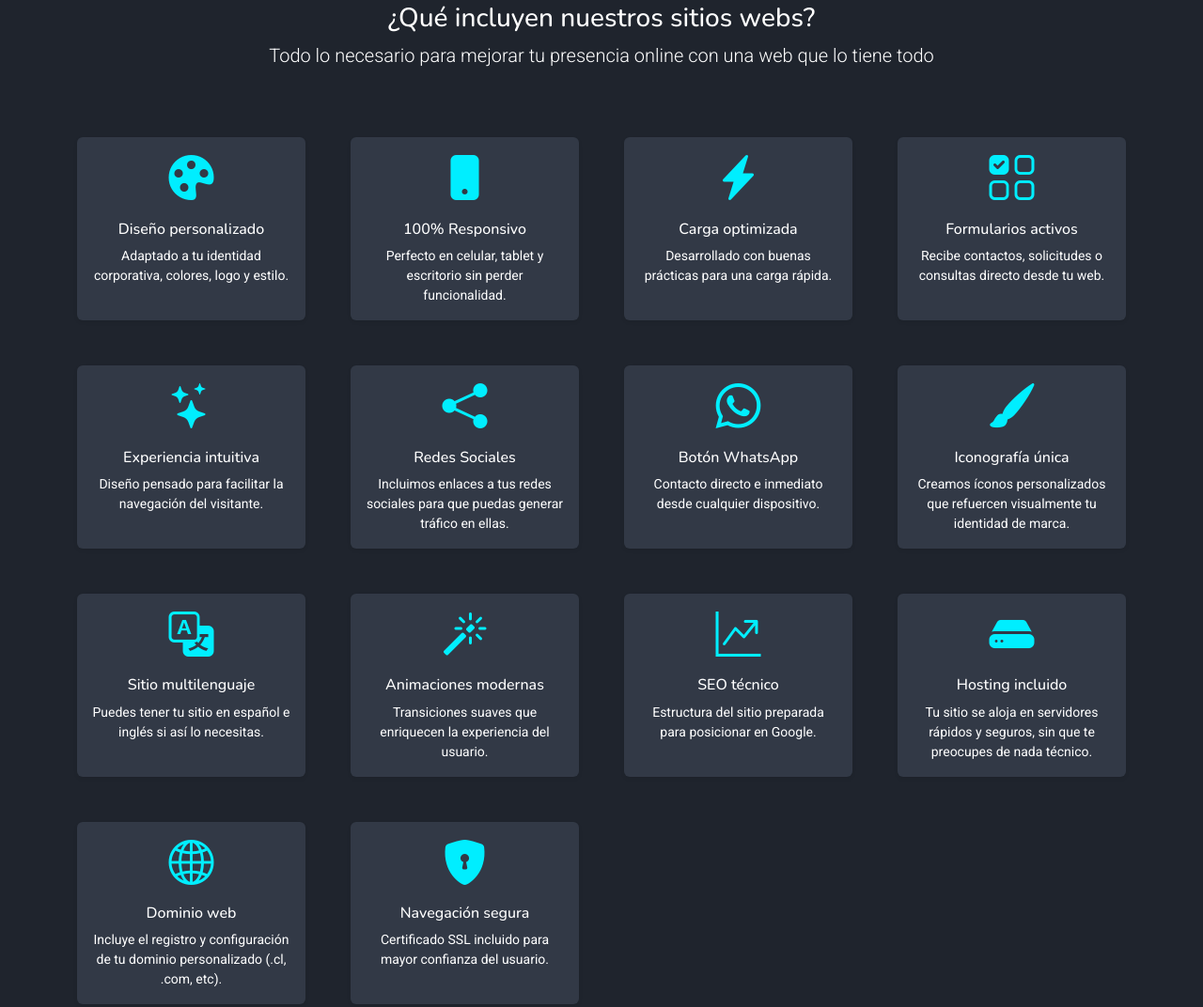
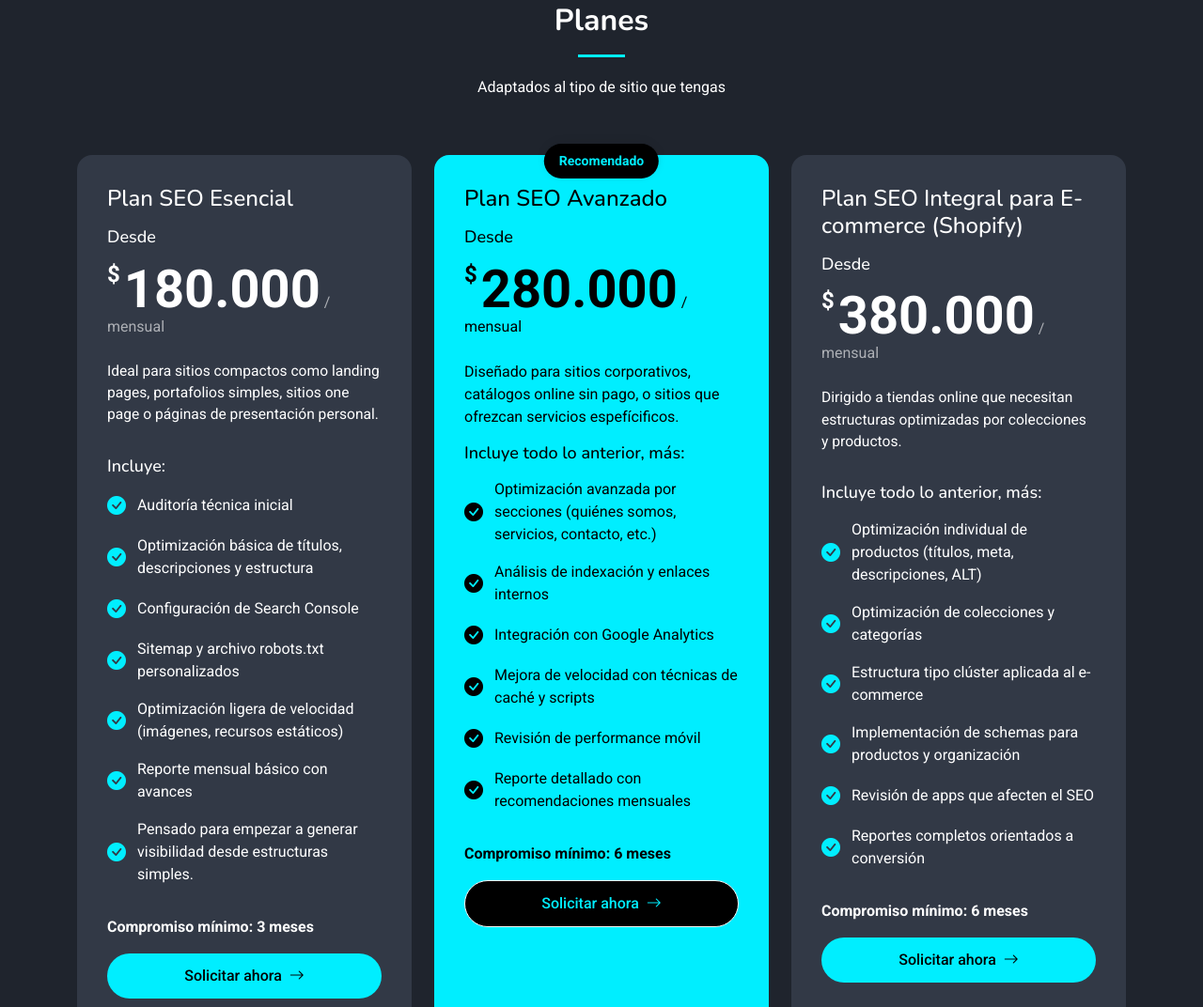
Before and after one commit to Pinknoisecc/acc-innovations, a plain HTML site: page posicionamiento-seo.html in a window 1280 px wide. Shown: the part 3656-4728 px from the top of the page at 94% size. Drawn offline with nearby package versions, Linux system fonts and the light colour scheme.

Commit message:
sección SEO

```diff
--- a/posicionamiento-seo.html
+++ b/posicionamiento-seo.html
@@ -6,9 +6,9 @@
   <meta content="width=device-width, initial-scale=1.0" name="viewport">
   <title>ACC INNOVATIONS | Posicionamiento SEO</title>
   <meta name="description" content="">
-  <meta name="keywords" content="Posicionamiento SEO, Posicionamiento web, SEO, Marketing digital, Acc Innovations,
-  Posicionamiento en Google, SEO en Chile, SEO para empresas, SEO para negocios, SEO para pymes,
-  SEO para emprendedores, SEO para tiendas online, SEO para sitios web, SEO para blogs, SEO para redes sociales,">
+  <meta name="keywords" content="Posicionamiento SEO olmué, Posicionamiento web olmué, SEO, Marketing digital olmué, Acc Innovations,
+  Posicionamiento en Google olmué, SEO en Chile, SEO para empresas olmué, SEO para negocios olmué, SEO para pymes olmué,
+  SEO para emprendedores olmué, SEO para tiendas online olmué, SEO para sitios web olmué, SEO para blogs olmué, SEO para redes sociales olmué,">
 
   <!-- Favicons -->
   <link href="assets/img/favicon.png" rel="icon">
@@ -183,7 +183,7 @@
           <div class="arrow arrow-left" onclick="scrollTabs('left')">&#10094;</div>
           <div class="d-lg-none mb-3" data-aos="fade-up" data-aos-delay="50">
             <div id="mobile-tabs" class="nav nav-pills flex-nowrap overflow-auto" role="tablist">
-              <a class="nav-link active" data-bs-toggle="pill" href="#corporativos" role="tab">
+              <a class="nav-link active" data-bs-toggle="pill" href="#como-funciona" role="tab">
                 <i class="bi bi-buildings me-1"></i>¿Cómo funciona el SEO?
               </a>
               <a class="nav-link" data-bs-toggle="pill" href="#seo-tecnico" role="tab">
@@ -196,7 +196,7 @@
               <a class="nav-link" data-bs-toggle="pill" href="#seo-ecommerce" role="tab">
                 <i class="bi bi-cart-check me-1"></i>SEO para tiendas online
               </a>
-              <a class="nav-link" data-bs-toggle="pill" href="##seo-local" role="tab">
+              <a class="nav-link" data-bs-toggle="pill" href="#seo-local" role="tab">
                 <i class="bi bi-grid me-1"></i>SEO local
               </a>
               <a class="nav-link" data-bs-toggle="pill" href="#resultados-y-metricas" role="tab">
@@ -220,25 +220,25 @@
           <div class="service-box">
             <h4>Lo que necesitas saber</h4>
             <div class="services-list nav flex-column nav-pills" id="v-pills-tab" role="tablist" aria-orientation="vertical">
-              <a class="nav-link active" id="corporativos-tab" data-bs-toggle="pill" href="#como-funciona" role="tab">
+              <a class="nav-link active" id="como-funciona-tab" data-bs-toggle="pill" href="#como-funciona" role="tab">
                 <i class="bi bi-buildings me-2"></i>¿Cómo funciona el SEO?
               </a>
-              <a class="nav-link" id="landing-tab" data-bs-toggle="pill" href="#seo-tecnico" role="tab">
+              <a class="nav-link" id="seo-tecnico-tab" data-bs-toggle="pill" href="#seo-tecnico" role="tab">
                 <i class="bi bi-bullseye me-2"></i>SEO Técnico
               </a>
-              <a class="nav-link" id="portafolio-tab" data-bs-toggle="pill" href="#seo-en-contenidos" role="tab">
+              <a class="nav-link" id="seo-en-contenidos-tab" data-bs-toggle="pill" href="#seo-en-contenidos" role="tab">
                 <i class="bi bi-person-workspace me-2"></i>SEO en contenidos
               </a>
-              <a class="nav-link" id="ecommerce-tab" data-bs-toggle="pill" href="#seo-ecommerce" role="tab">
+              <a class="nav-link" id="seo-ecommerce-tab" data-bs-toggle="pill" href="#seo-ecommerce" role="tab">
                 <i class="bi bi-cart-check me-2"></i>SEO para tiendas online
               </a>
-              <a class="nav-link" id="catalogo-tab" data-bs-toggle="pill" href="#seo-local" role="tab">
+              <a class="nav-link" id="seo-local-tab" data-bs-toggle="pill" href="#seo-local" role="tab">
                 <i class="bi bi-grid me-2"></i>SEO local
               </a>
-              <a class="nav-link" id="onepage-tab" data-bs-toggle="pill" href="#resultados-y-metricas" role="tab">
+              <a class="nav-link" id="resultados-y-metricas-tab" data-bs-toggle="pill" href="#resultados-y-metricas" role="tab">
                 <i class="bi bi-file-earmark-richtext me-2"></i>Resultados y métricas
               </a>
-              <a class="nav-link" id="reservas-tab" data-bs-toggle="pill" href="#porque-nosotros" role="tab">
+              <a class="nav-link" id="porque-nosotros-tab" data-bs-toggle="pill" href="#porque-nosotros" role="tab">
                 <i class="bi bi-calendar-check me-2"></i>¿Por qué hacerlo con nosotros?
               </a>
             </div>
@@ -828,172 +828,176 @@
 </div>
 
 
-        <!--¿Qué incluyen?-->
-        <section>
-          <div class="container">
-            <div class="text-center">
-              <h3>¿Qué incluyen nuestros sitios webs?</h3>
-              <p class="lead">Todo lo necesario  para mejorar tu presencia online con una web que lo tiene todo</p>
+            <!-- Pricing Section -->
+    <section id="pricing" class="pricing section light-background">
 
-              <div class="row g-5 text-center mt-4">
-                <!-- Diseño personalizado -->
-                <div class="col-6 col-md-3">
-                  <div class="card border-0 shadow-sm h-100">
-                    <div class="card-body">
-                      <i class="bi bi-palette-fill display-5 text-primary mb-3"></i>
-                      <h6 class="card-title">Diseño personalizado</h6>
-                      <p class="card-text small">Adaptado a tu identidad corporativa, colores, logo y estilo.</p>
+      <!-- Section Title -->
+      <div class="container section-title" data-aos="fade-up">
+        <h2>Planes</h2>
+        <p>Adaptados al tipo de sitio que tengas</p>
+      </div><!-- End Section Title -->
+
+      <div class="container" data-aos="fade-up" data-aos-delay="100">
+
+        <div class="row g-4 justify-content-center">
+
+          <!-- Esensial Plan -->
+          <div class="col-lg-4" data-aos="fade-up" data-aos-delay="100">
+            <div class="pricing-card">
+              <h3>Plan SEO Esencial</h3>
+              <h4>Desde</h4>
+              <div class="price">
+                <span class="currency">$</span>
+                <span class="amount">180.000</span>
+                <span class="period">/ mensual</span>
               </div>
+              <p class="description">Ideal para sitios compactos como landing pages, portafolios simples, sitios one page o páginas de presentación personal.</p>
+
+              <h4>Incluye:</h4>
+              <ul class="features-list">
+                <li>
+                  <i class="bi bi-check-circle-fill"></i>
+                  Auditoría técnica inicial
+                </li>
+                <li>
+                  <i class="bi bi-check-circle-fill"></i>
+                  Optimización básica de títulos, descripciones y estructura
+                </li>
+                <li>
+                  <i class="bi bi-check-circle-fill"></i>
+                  Configuración de Search Console
+                </li>
+                <li>
+                  <i class="bi bi-check-circle-fill"></i>
+                  Sitemap y archivo robots.txt personalizados
+                </li>
+                <li>
+                  <i class="bi bi-check-circle-fill"></i>
+                  Optimización ligera de velocidad (imágenes, recursos estáticos)
+                </li>
+                <li>
+                  <i class="bi bi-check-circle-fill"></i>
+                  Reporte mensual básico con avances
+                </li>
+                <li>
+                  <i class="bi bi-check-circle-fill"></i>
+                  Pensado para empezar a generar visibilidad desde estructuras simples.
+                </li>
+              </ul>
+
+              <p><strong>Compromiso mínimo: 3 meses</strong></p>
+
+              <a href="index.html#contact" class="btn btn-primary">
+                Solicitar ahora
+                <i class="bi bi-arrow-right"></i>
+              </a>
             </div>
           </div>
 
-                <!-- 100% responsivo -->
-                <div class="col-6 col-md-3">
-                  <div class="card border-0 shadow-sm h-100">
-                    <div class="card-body">
-                      <i class="bi bi-phone-fill display-5 text-primary mb-3"></i>
-                      <h6 class="card-title">100% Responsivo</h6>
-                      <p class="card-text small">Perfecto en celular, tablet y escritorio sin perder funcionalidad.</p>
+          <!-- Advanced Plan -->
+          <div class="col-lg-4" data-aos="fade-up" data-aos-delay="200">
+            <div class="pricing-card popular">
+              <div class="popular-badge">Recomendado</div>
+              <h3>Plan SEO Avanzado</h3>
+              <h4>Desde</h4>
+              <div class="price">
+                <span class="currency">$</span>
+                <span class="amount">280.000</span>
+                <span class="period">/ mensual</span>
               </div>
+              <p class="description-standard">Diseñado para sitios corporativos, catálogos online sin pago, o sitios que ofrezcan servicios espefícificos.</p>
+
+              <h4>Incluye todo lo anterior, más:</h4>
+              <ul class="features-list">
+                <li>
+                  <i class="bi bi-check-circle-fill"></i>
+                  Optimización avanzada por secciones (quiénes somos, servicios, contacto, etc.)
+                </li>
+                <li>
+                  <i class="bi bi-check-circle-fill"></i>
+                  Análisis de indexación y enlaces internos
+                </li>
+                <li>
+                  <i class="bi bi-check-circle-fill"></i>
+                  Integración con Google Analytics
+                </li>
+                <li>
+                  <i class="bi bi-check-circle-fill"></i>
+                  Mejora de velocidad con técnicas de caché y scripts
+                </li>
+                <li>
+                  <i class="bi bi-check-circle-fill"></i>
+                  Revisión de performance móvil
+                </li>
+                <li>
+                  <i class="bi bi-check-circle-fill"></i>
+                  Reporte detallado con recomendaciones mensuales
+                </li>
+              </ul>
+
+              <p><strong>Compromiso mínimo: 6 meses</strong></p>
+
+              <a href="index.html#contact" class="btn btn-light">
+                Solicitar ahora
+                <i class="bi bi-arrow-right"></i>
+              </a>
             </div>
           </div>
 
-                <!-- Velocidad de carga -->
-                <div class="col-6 col-md-3">
-                  <div class="card border-0 shadow-sm h-100">
-                    <div class="card-body">
-                      <i class="bi bi-lightning-charge-fill display-5 text-primary mb-3"></i>
-                      <h6 class="card-title">Carga optimizada</h6>
-                      <p class="card-text small">Desarrollado con buenas prácticas para una carga rápida.</p>
+          <!-- Integral Plan -->
+          <div class="col-lg-4" data-aos="fade-up" data-aos-delay="300">
+            <div class="pricing-card">
+              <h3>Plan SEO Integral para E-commerce (Shopify)</h3>
+              <h4>Desde</h4>
+              <div class="price">
+                <span class="currency">$</span>
+                <span class="amount">380.000</span>
+                <span class="period">/ mensual</span>
               </div>
+              <p class="description">Dirigido a tiendas online que necesitan estructuras optimizadas por colecciones y productos.</p>
+
+              <h4>Incluye todo lo anterior, más:</h4>
+              <ul class="features-list">
+                <li>
+                  <i class="bi bi-check-circle-fill"></i>
+                  Optimización individual de productos (títulos, meta, descripciones, ALT)
+                </li>
+                <li>
+                  <i class="bi bi-check-circle-fill"></i>
+                  Optimización de colecciones y categorías
+                </li>
+                <li>
+                  <i class="bi bi-check-circle-fill"></i>
+                  Estructura tipo clúster aplicada al e-commerce
+                </li>
+                <li>
+                  <i class="bi bi-check-circle-fill"></i>
+                  Implementación de schemas para productos y organización
+                </li>
+                <li>
+                  <i class="bi bi-check-circle-fill"></i>
+                  Revisión de apps que afecten el SEO
+                </li>
+                <li>
+                  <i class="bi bi-check-circle-fill"></i>
+                  Reportes completos orientados a conversión
+                </li>
+              </ul>
+
+              <p><strong>Compromiso mínimo: 6 meses</strong></p>
+
+              <a href="index.html#contact" class="btn btn-primary">
+                Solicitar ahora
+                <i class="bi bi-arrow-right"></i>
+              </a>
             </div>
           </div>
 
-                <!-- Formularios activos -->
-                <div class="col-6 col-md-3">
-                  <div class="card border-0 shadow-sm h-100">
-                    <div class="card-body">
-                      <i class="bi bi-ui-checks-grid display-5 text-primary mb-3"></i>
-                      <h6 class="card-title">Formularios activos</h6>
-                      <p class="card-text small">Recibe contactos, solicitudes o consultas directo desde tu web.</p>
-                    </div>
-                  </div>
         </div>
 
-                <!-- Experiencia intuitiva -->
-                <div class="col-6 col-md-3">
-                  <div class="card border-0 shadow-sm h-100">
-                    <div class="card-body">
-                      <i class="bi bi-stars display-5 text-primary mb-3"></i>
-                      <h6 class="card-title">Experiencia intuitiva</h6>
-                      <p class="card-text small">Diseño pensado para facilitar la navegación del visitante.</p>
-                    </div>
-                  </div>
       </div>
 
-                <!-- Redes sociales -->
-                <div class="col-6 col-md-3">
-                  <div class="card border-0 shadow-sm h-100">
-                    <div class="card-body">
-                      <i class="bi bi-share-fill display-5 text-primary mb-3"></i>
-                      <h6 class="card-title">Redes Sociales</h6>
-                      <p class="card-text small">Incluimos enlaces a tus redes sociales para que puedas generar tráfico en ellas.</p>
-                    </div>
-                  </div>
-                </div>
-
-                <!-- Botón de WhatsApp -->
-                <div class="col-6 col-md-3">
-                  <div class="card border-0 shadow-sm h-100">
-                    <div class="card-body">
-                      <i class="bi bi-whatsapp display-5 text-success mb-3"></i>
-                      <h6 class="card-title">Botón WhatsApp</h6>
-                      <p class="card-text small">Contacto directo e inmediato desde cualquier dispositivo.</p>
-                    </div>
-                  </div>
-                </div>
-
-                <!-- Iconos personalizados -->
-                <div class="col-6 col-md-3">
-                  <div class="card border-0 shadow-sm h-100">
-                    <div class="card-body">
-                      <i class="bi bi-brush-fill display-5 text-primary mb-3"></i>
-                      <h6 class="card-title">Iconografía única</h6>
-                      <p class="card-text small">Creamos íconos personalizados que refuercen visualmente tu identidad de marca.</p>
-                    </div>
-                  </div>
-                </div>
-
-                <!-- Traducción disponible -->
-                <div class="col-6 col-md-3">
-                  <div class="card border-0 shadow-sm h-100">
-                    <div class="card-body">
-                      <i class="bi bi-translate display-5 text-primary mb-3"></i>
-                      <h6 class="card-title">Sitio multilenguaje</h6>
-                      <p class="card-text small">Puedes tener tu sitio en español e inglés si así lo necesitas.</p>
-                    </div>
-                  </div>
-                </div>
-
-                <!-- Animaciones suaves -->
-                <div class="col-6 col-md-3">
-                  <div class="card border-0 shadow-sm h-100">
-                    <div class="card-body">
-                      <i class="bi bi-magic display-5 text-primary mb-3"></i>
-                      <h6 class="card-title">Animaciones modernas</h6>
-                      <p class="card-text small">Transiciones suaves que enriquecen la experiencia del usuario.</p>
-                    </div>
-                  </div>
-                </div>
-
-                <!-- Base SEO optimizada -->
-                <div class="col-6 col-md-3">
-                  <div class="card border-0 shadow-sm h-100">
-                    <div class="card-body">
-                      <i class="bi bi-graph-up-arrow display-5 text-primary mb-3"></i>
-                      <h6 class="card-title">SEO técnico</h6>
-                      <p class="card-text small">Estructura del sitio preparada para posicionar en Google.</p>
-                    </div>
-                  </div>
-                </div>
-
-                <!-- Hosting incluido -->
-                <div class="col-6 col-md-3">
-                  <div class="card border-0 shadow-sm h-100">
-                    <div class="card-body">
-                      <i class="bi bi-hdd-fill display-5 text-primary mb-3"></i>
-                      <h6 class="card-title">Hosting incluido</h6>
-                      <p class="card-text small">Tu sitio se aloja en servidores rápidos y seguros, sin que te preocupes de nada técnico.</p>
-                    </div>
-                  </div>
-                </div>
-
-                <!-- Dominio web -->
-                <div class="col-6 col-md-3">
-                  <div class="card border-0 shadow-sm h-100">
-                    <div class="card-body">
-                      <i class="bi bi-globe2 display-5 text-primary mb-3"></i>
-                      <h6 class="card-title">Dominio web</h6>
-                      <p class="card-text small">Incluye el registro y configuración de tu dominio personalizado (.cl, .com, etc).</p>
-                    </div>
-                  </div>
-                </div>
-
-                <!-- Seguridad SSL -->
-                <div class="col-6 col-md-3">
-                  <div class="card border-0 shadow-sm h-100">
-                    <div class="card-body">
-                      <i class="bi bi-shield-lock-fill display-5 text-primary mb-3"></i>
-                      <h6 class="card-title">Navegación segura</h6>
-                      <p class="card-text small">Certificado SSL incluido para mayor confianza del usuario.</p>
-                    </div>
-                  </div>
-                </div>
-            </div>
-          </div>
-        </div>
-        </section>
-        <!--¿Qué incluyen?-->
+    </section><!-- /Pricing Section -->
 
 
 
```
Also changed, not shown: desarrollo-web.html (+5 -5 lines), assets/img/apple-touch-icon.png, assets/img/catalogo-online-sin-pago.webp, assets/img/creacion-de-tienda-shopify.webp (added), assets/img/favicon.png, assets/img/sitio-web-de-servicios.webp (added), assets/img/sitio-web-para-constructoras.webp (added). Lines whose indentation alone changed are shown as unchanged.
